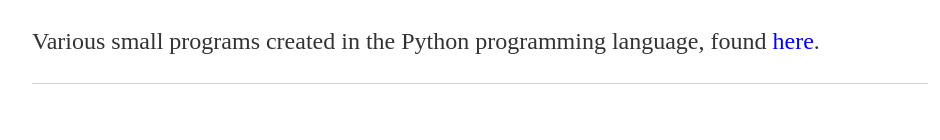
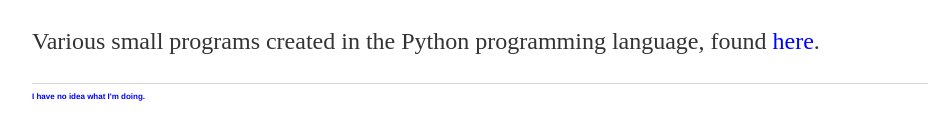
Before and after one commit to bentrevett/bentrevett.github.io, a Jekyll site: the page built from index.html, in a window 1280 px wide. Shown: the part 674-814 px from the top of the page, without its empty margins (160-1100 px from the left). Built offline with Jekyll 4.4.1, drawn with Linux system fonts in a browser that asks for light colours.

Commit message:
Update default.html

```diff
--- a/_layouts/default.html
+++ b/_layouts/default.html
@@ -21,6 +21,7 @@
 
 			</div>
 			<footer>
+				<ul><li>I have no idea what I'm doing.</li></ul>
 			</footer>
 		</body>
 	</html>
```
